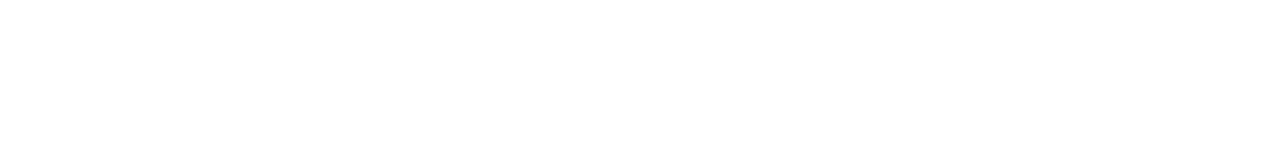
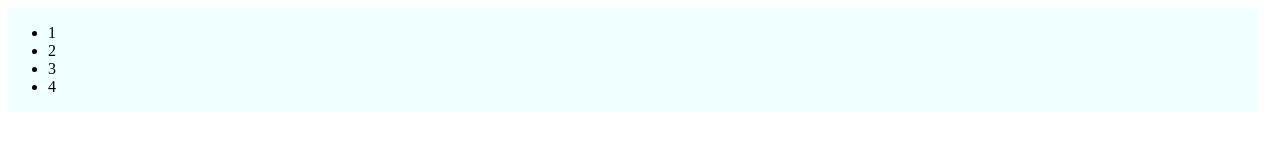
Before and after one commit to RuslYakovlev/Creative, a plain HTML site: page index.html in a window 1280 px wide. Drawn offline with Linux system fonts and the light colour scheme.

Commit message:
5 commit

```diff
--- a/index.html
+++ b/index.html
@@ -6,6 +6,14 @@
 </head>
 <body>
 <header style="max-width: 1250px; background-color: azure" >
+    <nav>
+        <ul style="display: inline-block">
+            <li>1</li>
+            <li>2</li>
+            <li>3</li>
+            <li>4</li>
+
+    </nav>
 </header>
 </body>
 </html>
```
